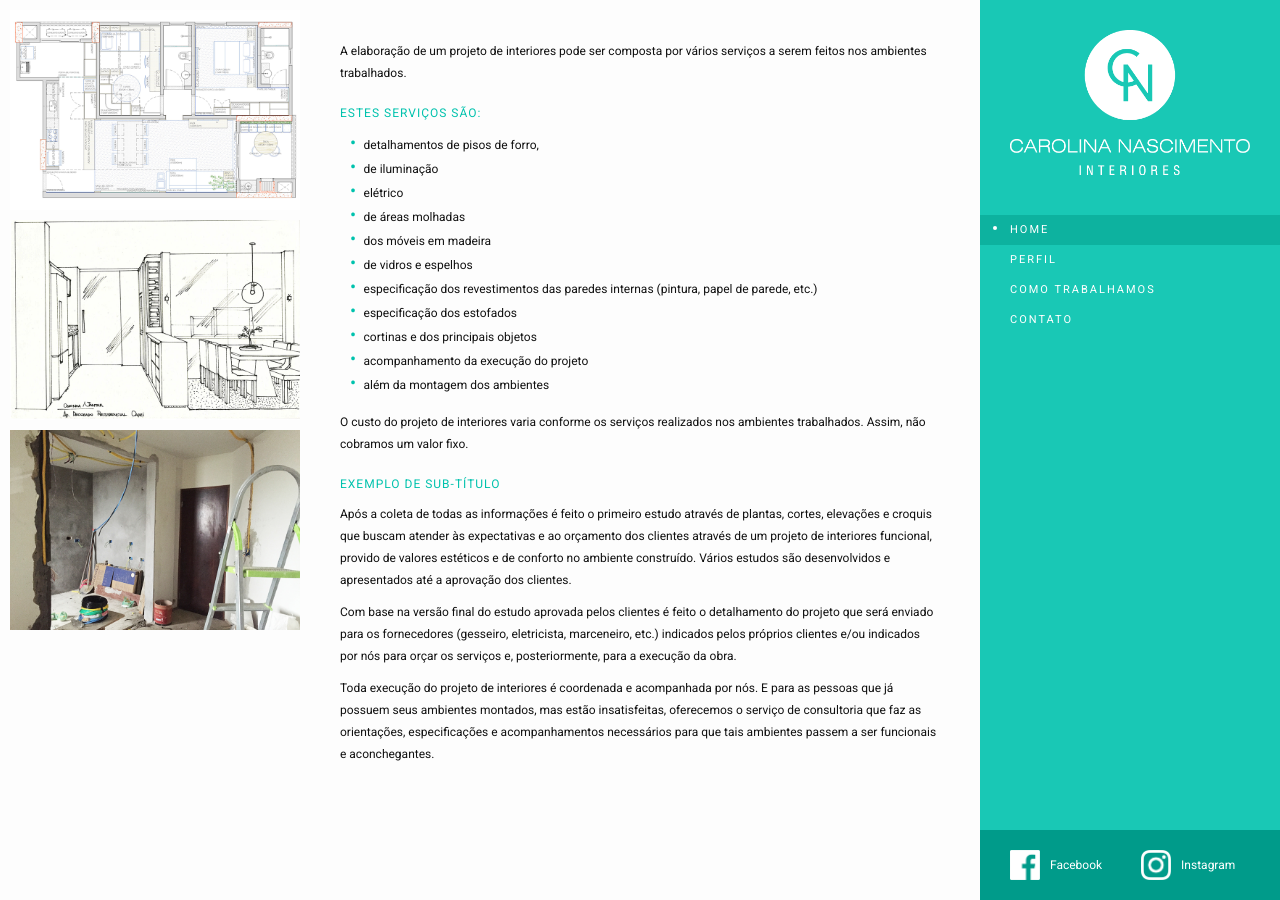
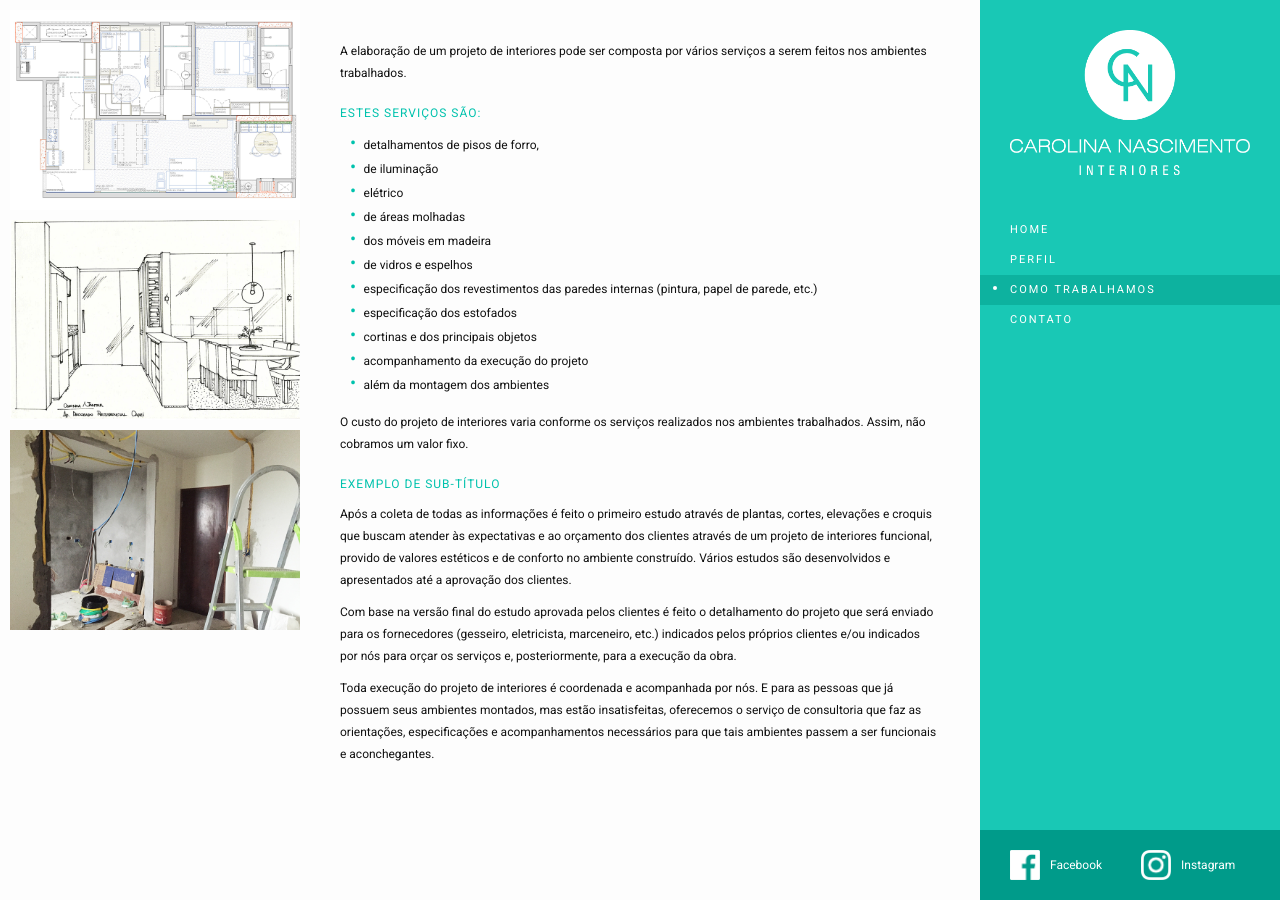
Before and after one commit to eduardofiorezi/carolinanascimentointeriores, a Jekyll site: the page built from como-trabalhamos.html, in a window 1280 px wide. Built offline with Jekyll 4.4.1, drawn with Linux system fonts in a browser that asks for light colours.

Commit message:
Fix active menu links and add links to facebook and instagram

```diff
--- a/_includes/header.html
+++ b/_includes/header.html
@@ -15,17 +15,17 @@
   <div class="header-entry">
 
     <ul class="main-nav">
-      <li><a href="index" class="active-link">Home</a></li>
-      <li><a href="perfil">Perfil</a></li>
-      <li><a href="como-trabalhamos">Como trabalhamos</a></li>
+      <li><a href="index"  {% if page.active == "index" %}  class="active-link"{% endif %}>Home</a></li>
+      <li><a href="perfil" {% if page.active == "perfil" %} class="active-link"{% endif %}>Perfil</a></li>
+      <li><a href="como-trabalhamos" {% if page.active == "como-trabalhamos" %} class="active-link"{% endif %}>Como trabalhamos</a></li>
       <!-- <li><a href="portfolio">Portfólio</a></li>
       <li><a href="imprensa">Imprensa</a></li> -->
-      <li><a href="contato">Contato</a></li>
+      <li><a href="contato" {% if page.active == "contato" %} class="active-link"{% endif %}>Contato</a></li>
     </ul>
 
     <ul class="social">
-      <li><a href="#"><span class="facebook"></span> Facebook</a></li>
-      <li><a href="#"><span class="instagram"></span> Instagram</a></li>
+      <li><a href="https://www.facebook.com/carolinanascimentointeriores"><span class="facebook"></span> Facebook</a></li>
+      <li><a href="https://www.instagram.com/muradin_obulldog/"><span class="instagram"></span> Instagram</a></li>
     </ul>
 
   </div>
--- a/como-trabalhamos.html
+++ b/como-trabalhamos.html
@@ -1,5 +1,6 @@
 ---
 layout: default
+active: como-trabalhamos
 ---
 
 <ul class="images-list-aside">
--- a/contato.html
+++ b/contato.html
@@ -1,5 +1,6 @@
 ---
 layout: default
+active: contato
 ---
 
 <div class="entry">
--- a/index.html
+++ b/index.html
@@ -1,5 +1,6 @@
 ---
 layout: default
+active: index
 ---
 
 <div class="gallery"></div>
--- a/perfil.html
+++ b/perfil.html
@@ -1,5 +1,6 @@
 ---
 layout: default
+active: perfil
 ---
 
 <div class="images-aside profile-image"></div>
```
